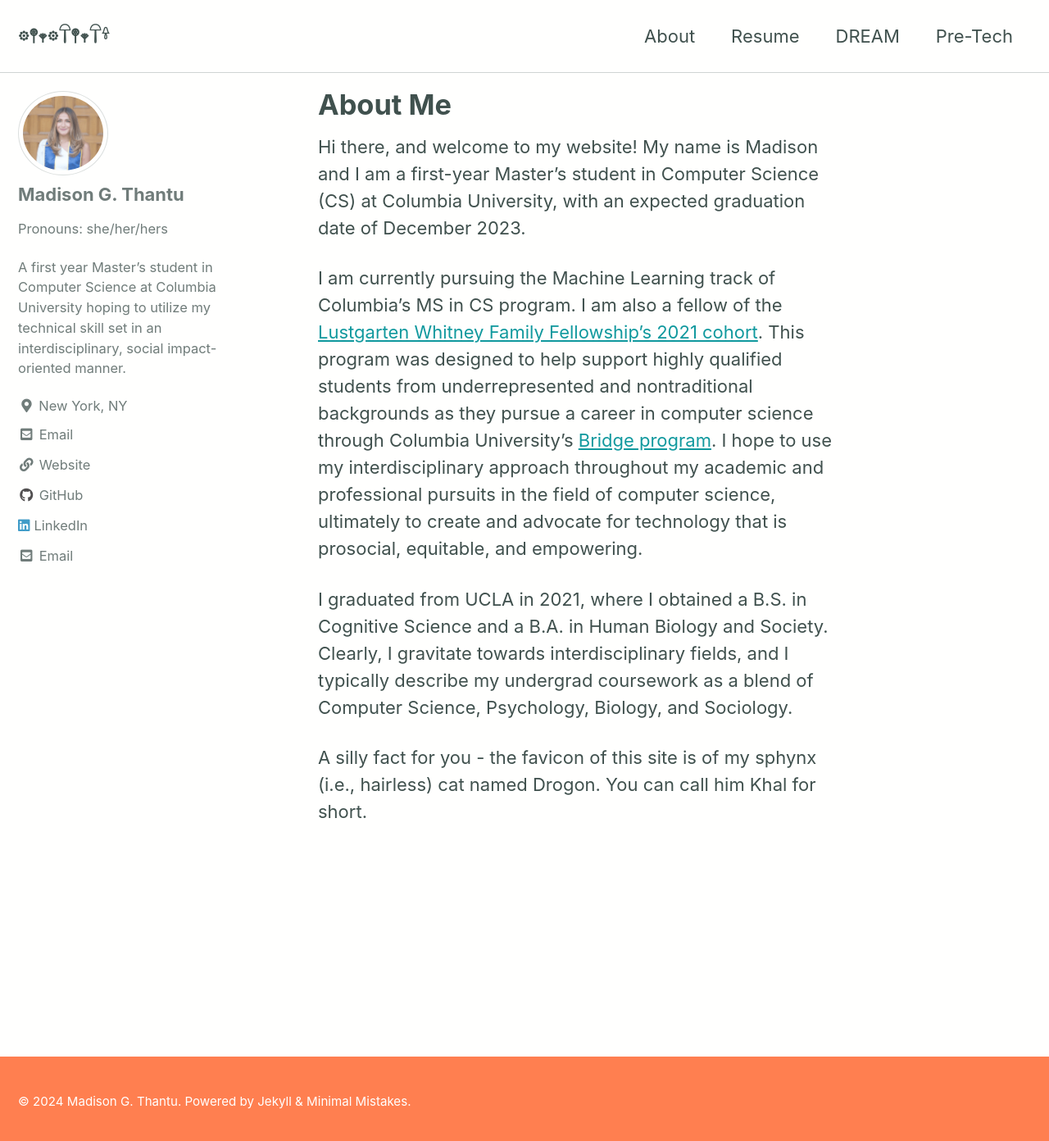
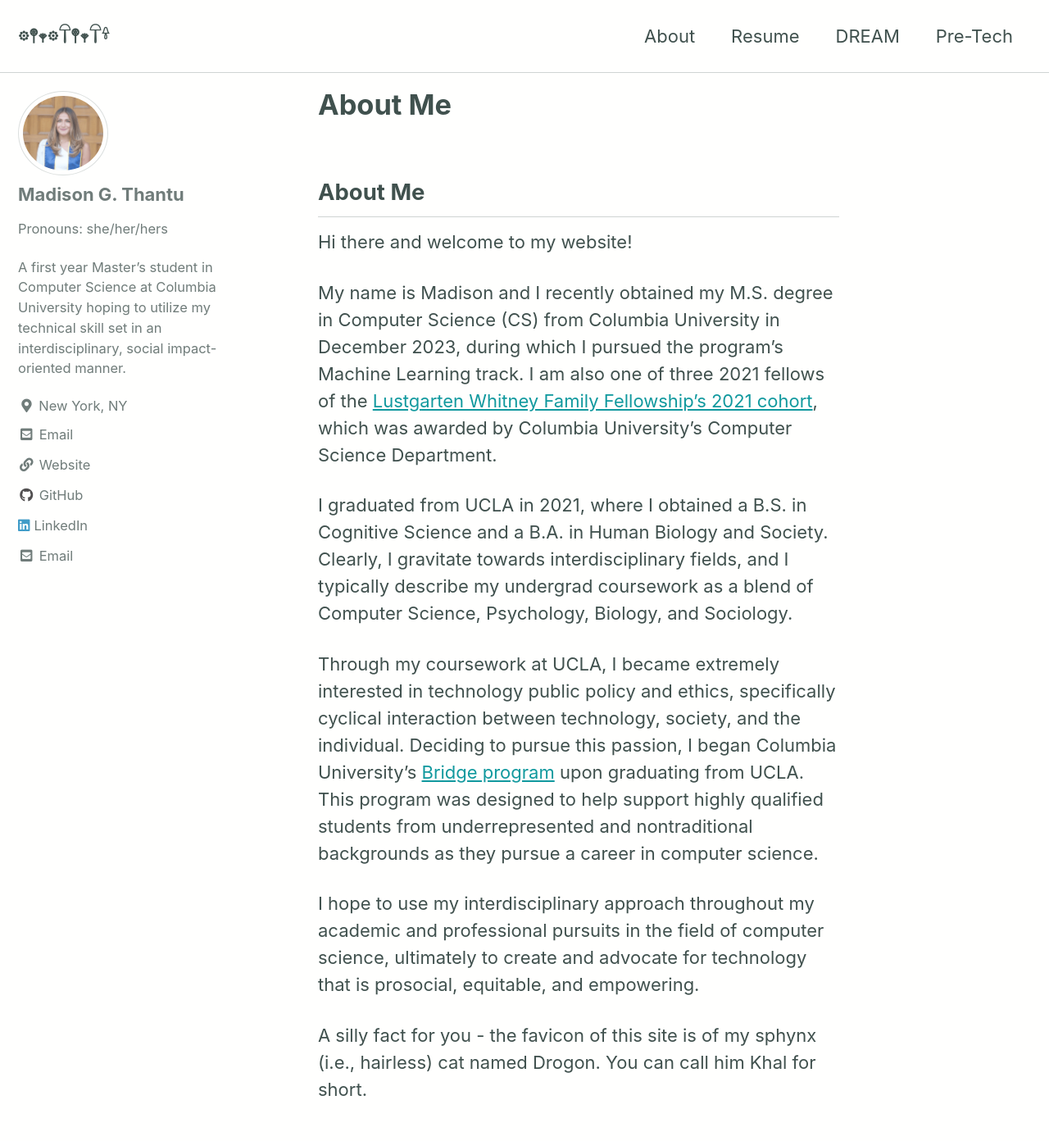
Before and after one commit to madisonthantu/about_mgt, a Jekyll site: the page built from index.md, in a window 1280 px wide and 1400 px high. Shown: the top 1392 px of the window at 82% size. Built offline with Jekyll 4.4.1, drawn with Linux system fonts in a browser that asks for light colours; cached includes are drawn as plain includes.

Commit message:
updated index page

```diff
--- a/index.md
+++ b/index.md
@@ -5,10 +5,16 @@
 # permalink: /about/
 ---
 
-Hi there, and welcome to my website! My name is Madison and I am a first-year Master's student in Computer Science (CS) at Columbia University, with an expected graduation date of December 2023.
+## About Me
 
-I am currently pursuing the Machine Learning track of Columbia's MS in CS program. I am also a fellow of the [Lustgarten Whitney Family Fellowship's 2021 cohort](https://www.engineering.columbia.edu/news/asif-soeyadi-thantu-lustgarten-whitney-fellows). This program was designed to help support highly qualified students from underrepresented and nontraditional backgrounds as they pursue a career in computer science through Columbia University's [Bridge program](https://www.cs.columbia.edu/ms-bridge/). I hope to use my interdisciplinary approach throughout my academic and professional pursuits in the field of computer science, ultimately to create and advocate for technology that is prosocial, equitable, and empowering.
+Hi there and welcome to my website!
 
- I graduated from UCLA in 2021, where I obtained a B.S. in Cognitive Science and a B.A. in Human Biology and Society. Clearly, I gravitate towards interdisciplinary fields, and I typically describe my undergrad coursework as a blend of Computer Science, Psychology, Biology, and Sociology.
+My name is Madison and I recently obtained my M.S. degree in Computer Science (CS) from Columbia University in December 2023, during which I pursued the program's Machine Learning track. I am also one of three 2021 fellows of the [Lustgarten Whitney Family Fellowship's 2021 cohort](https://www.engineering.columbia.edu/news/asif-soeyadi-thantu-lustgarten-whitney-fellows), which was awarded by Columbia University's Computer Science Department.
 
- A silly fact for you - the favicon of this site is of my sphynx (i.e., hairless) cat named Drogon. You can call him Khal for short.
+I graduated from UCLA in 2021, where I obtained a B.S. in Cognitive Science and a B.A. in Human Biology and Society. Clearly, I gravitate towards interdisciplinary fields, and I typically describe my undergrad coursework as a blend of Computer Science, Psychology, Biology, and Sociology.
+
+Through my coursework at UCLA, I became extremely interested in technology public policy and ethics, specifically cyclical interaction between technology, society, and the individual. Deciding to pursue this passion, I began Columbia University's [Bridge program](https://www.cs.columbia.edu/ms-bridge/) upon graduating from UCLA. This program was designed to help support highly qualified students from underrepresented and nontraditional backgrounds as they pursue a career in computer science.
+
+I hope to use my interdisciplinary approach throughout my academic and professional pursuits in the field of computer science, ultimately to create and advocate for technology that is prosocial, equitable, and empowering.
+
+A silly fact for you - the favicon of this site is of my sphynx (i.e., hairless) cat named Drogon. You can call him Khal for short.
```
